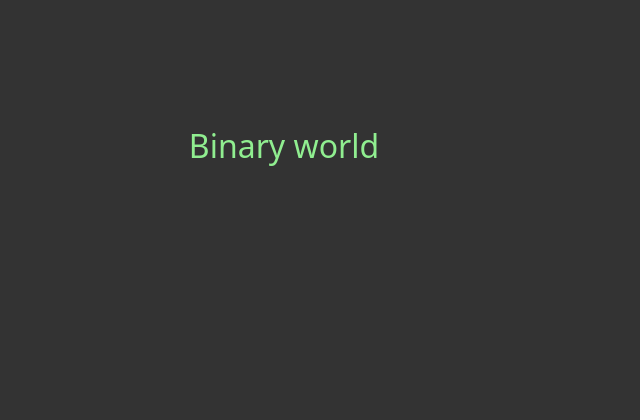
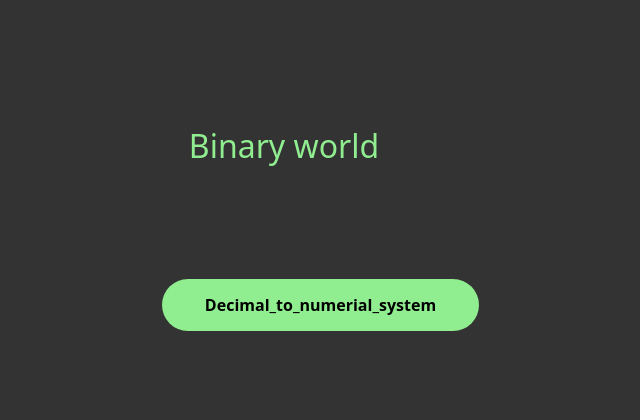
Before and after one commit to Daniel97er/MathBoxIT, a Flask app: page / in a window 1280 px wide. Shown: the part 625-1045 px from the top of the page, without its empty margins (356-996 px from the left). Before the commit the page ends 791 px from the top, so only its background shows below. Run offline with Flask 2, Linux system fonts and the light colour scheme.

Commit message:
index update

```diff
--- a/static/styles.css
+++ b/static/styles.css
@@ -94,6 +94,16 @@
     border-style: hidden;
 }
 
+.binary-button {
+    width: 130%;
+    height: 4vw;
+    margin-top: 10%;
+    font-weight: bold;
+    background-color: lightgreen;
+    border-radius: 4vw;
+    border-style: hidden;
+}
+
 .in-element {
     display: inline-block;
     margin-top: 3vw;
--- a/templates/index.html
+++ b/templates/index.html
@@ -35,8 +35,18 @@
                 </form>
             </div>
         </div>
+
         <br>
+
         <h2 id="binary-header">Binary world</h2>
+
+        <div class="out-element">
+            <div class="in-element">
+                <form action="/decimal_to_numerial_system">
+                    <button class="binary-button" type="submit">Decimal_to_numerial_system</button>
+                </form>
+            </div>
+        </div>
 
     </body>
 
```
